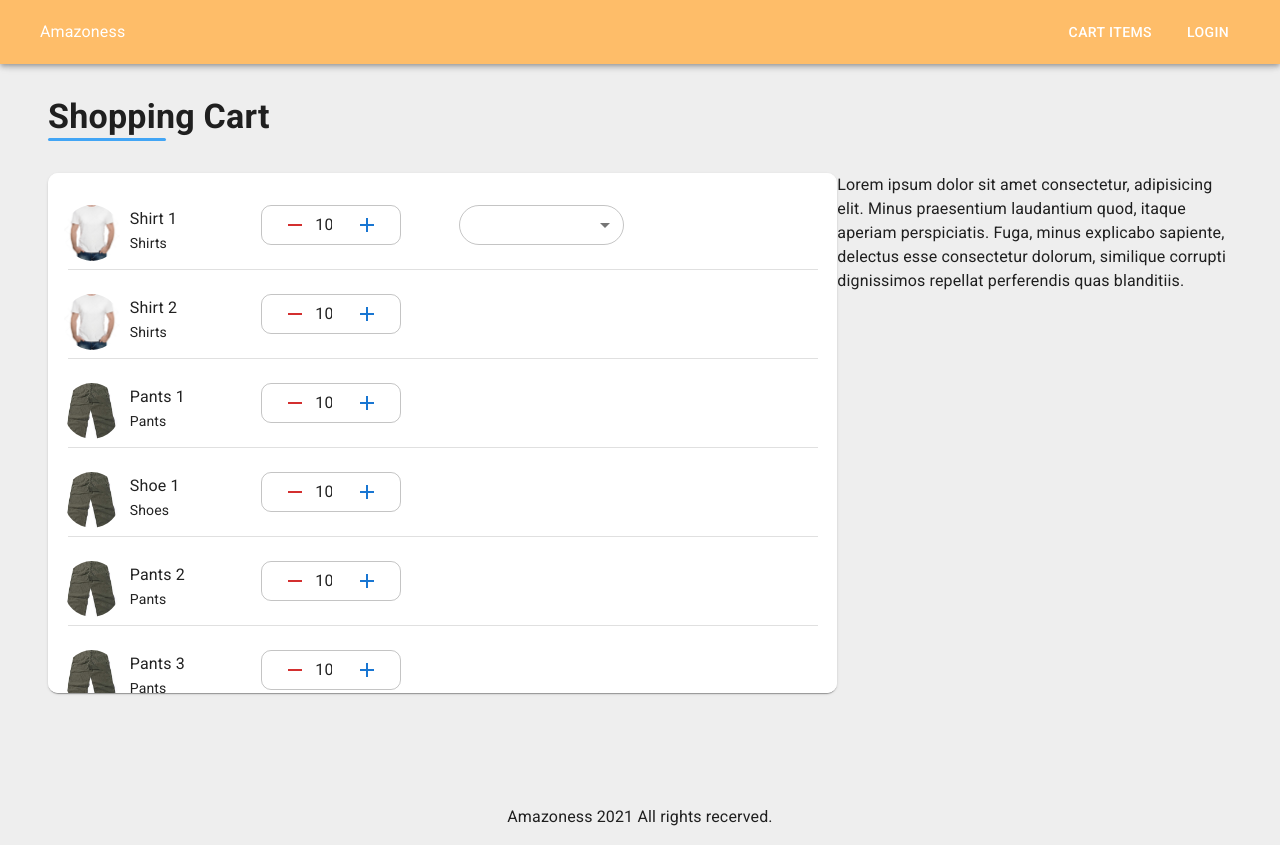
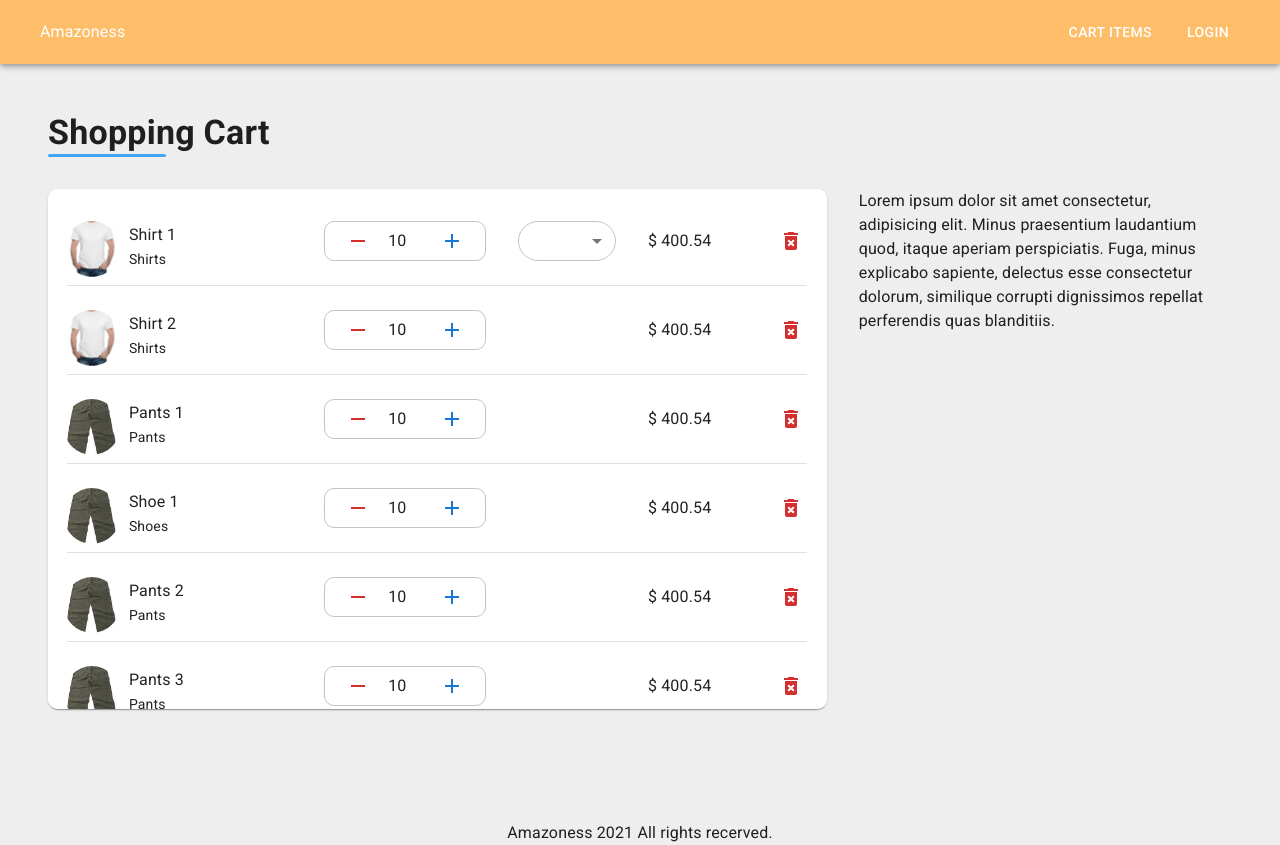
Before and after one commit to TheMrCorvy/amazoness, a Next.js app: page /cart in a window 1280 px wide. Built offline with nearby package versions, Linux system fonts and the light colour scheme.

Commit message:
finished basic list style

```diff
--- a/src/pages/cart.tsx
+++ b/src/pages/cart.tsx
@@ -17,6 +17,7 @@ import {
 } from "@mui/material"
 import AddIcon from "@mui/icons-material/Add"
 import RemoveIcon from "@mui/icons-material/Remove"
+import DeleteForeverIcon from "@mui/icons-material/DeleteForever"
 import Select, { SelectChangeEvent } from "@mui/material/Select"
 
 import UnderlinedTitle from "../components/UnderlinedTitle"
@@ -32,11 +33,11 @@ const CartPage: FC = () => {
 
 	return (
 		<Container maxWidth="xl" sx={{ marginTop: "-1rem" }}>
-			<Grid container>
-				<Grid item xs={12} sx={{ marginBottom: "32px" }}>
+			<Grid container spacing={4}>
+				<Grid item xs={12}>
 					<UnderlinedTitle body="shopping cart" useCaps bold color="info" variant="h4" />
 				</Grid>
-				<Grid item xs={12} md={8}>
+				<Grid item xs={12} md={8} xl={9}>
 					<Card>
 						<List
 							sx={{
@@ -56,7 +57,7 @@ const CartPage: FC = () => {
 													sx={{ width: 56, height: 56, marginRight: 2 }}
 												/>
 											</Grid>
-											<Grid item xs={6} sm={4} md={3} lg={2}>
+											<Grid item xs={6} sm={3}>
 												<Typography variant="subtitle1">
 													{product.name}
 												</Typography>
@@ -64,7 +65,8 @@ const CartPage: FC = () => {
 													{product.category}
 												</Typography>
 											</Grid>
-											<Grid item xs={4} lg={3}>
+											<Grid item xs={12} sm={4} lg={3}>
+												<FormControl fullWidth>
 													<TextField
 														size="small"
 														value={10}
@@ -84,12 +86,12 @@ const CartPage: FC = () => {
 														inputProps={{
 															style: {
 																textAlign: "center",
-															maxWidth: "2rem",
 															},
 														}}
 													/>
+												</FormControl>
 											</Grid>
-											<Grid item xs={12} sm={3}>
+											<Grid item xs={12} sm={3} lg={2}>
 												{product.subCategories &&
 													product.subCategories.length >= 1 && (
 														<FormControl fullWidth>
@@ -118,15 +120,37 @@ const CartPage: FC = () => {
 																					"capitalize",
 																			}}
 																		>
-																			{option.name +
-																				": " +
-																				option.title}
+																			{option.title}
 																		</MenuItem>
 																	)
 																)}
 															</Select>
 														</FormControl>
 													)}
+											</Grid>
+											<Grid item xs={12} lg={3}>
+												<Grid
+													container
+													justifyContent="space-between"
+													spacing={2}
+												>
+													<Grid
+														item
+														xs={6}
+														md={7}
+														sx={{
+															display: "flex",
+															alignItems: "center",
+														}}
+													>
+														$ 400.54
+													</Grid>
+													<Grid item>
+														<IconButton color="error">
+															<DeleteForeverIcon />
+														</IconButton>
+													</Grid>
+												</Grid>
 											</Grid>
 										</Grid>
 									</ListItem>
@@ -137,7 +161,7 @@ const CartPage: FC = () => {
 						</List>
 					</Card>
 				</Grid>
-				<Grid item xs={12} md={4}>
+				<Grid item xs={12} md={4} xl={3}>
 					Lorem ipsum dolor sit amet consectetur, adipisicing elit. Minus praesentium
 					laudantium quod, itaque aperiam perspiciatis. Fuga, minus explicabo sapiente,
 					delectus esse consectetur dolorum, similique corrupti dignissimos repellat
```
Lines whose indentation alone changed are shown as unchanged.
